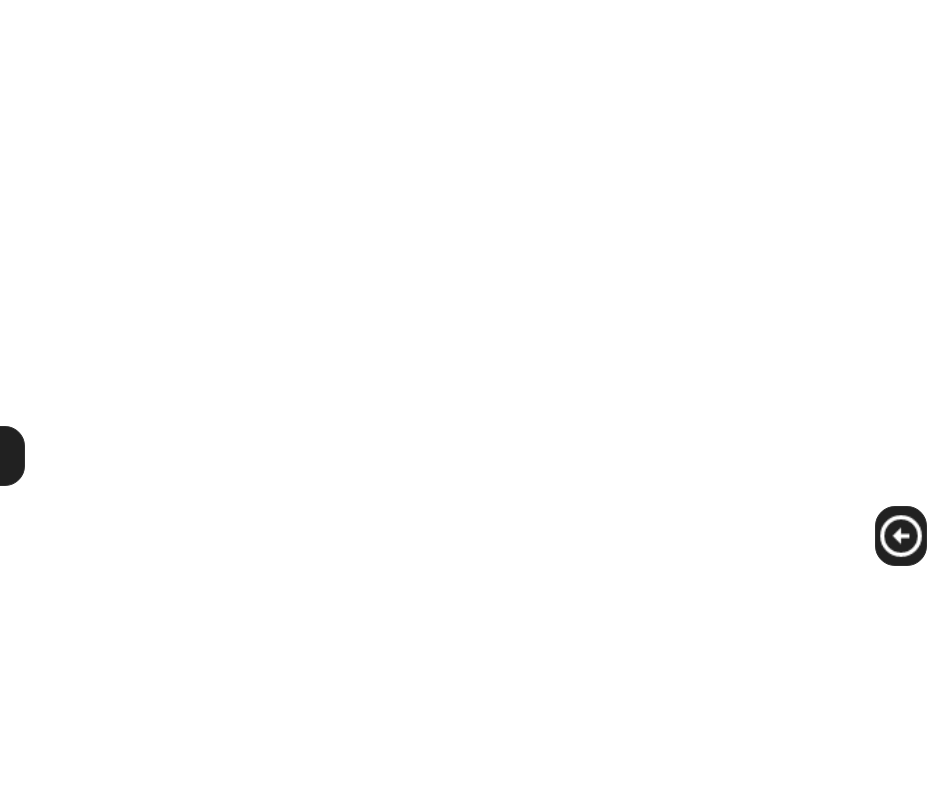
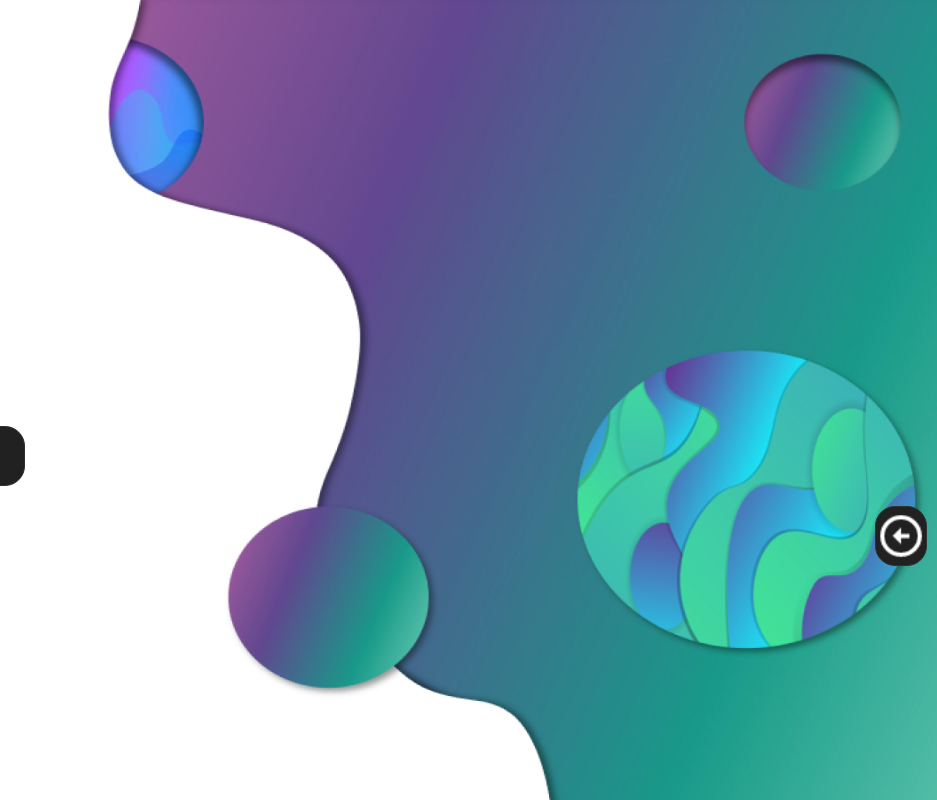
Before and after one commit to camilogonzalez7424/Ingenio-Valle-Sensores, a plain HTML site: page frontend/login.html in a window 1280 px wide. Shown: the top 800 px of the page, 343-1280 px from the left. Drawn offline with Linux system fonts and the light colour scheme.

Commit message:
link again

```diff
--- a/frontend/css/login.css
+++ b/frontend/css/login.css
@@ -1,5 +1,5 @@
 .styles {
-    background-image: url('img/fondo.png');
+    background-image: url('/img/fondo.png');
     background-repeat: no-repeat;
     background-size: 100vw 105vh;
     overflow: hidden;
```
